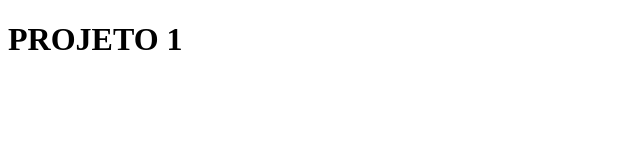
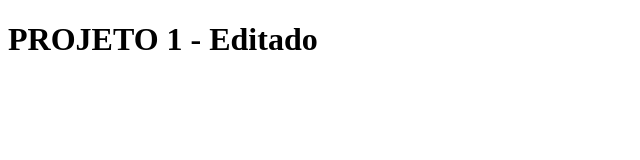
Before and after one commit to stroligo/ironhack, a plain HTML site: page index.html in a window 1280 px wide. Shown: the whole page, without its empty margins (0-640 px from the left). Drawn offline with Linux system fonts and the light colour scheme.

Commit message:
second commit

```diff
--- a/index.html
+++ b/index.html
@@ -7,6 +7,6 @@
   <title>Document</title>
 </head>
 <body>
-  <h1>PROJETO 1</h1>
+  <h1>PROJETO 1 - Editado</h1>
 </body>
 </html>
```
